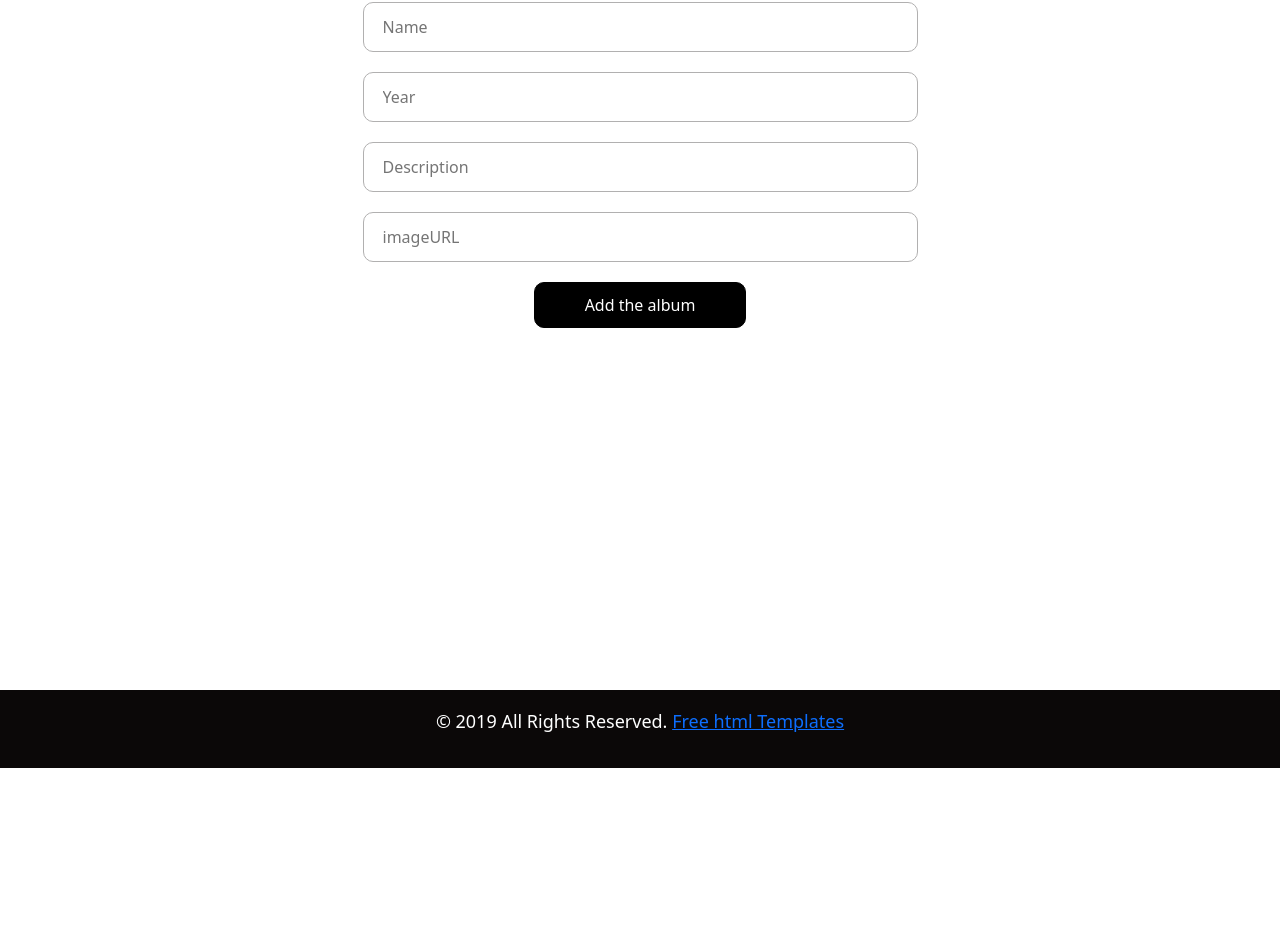
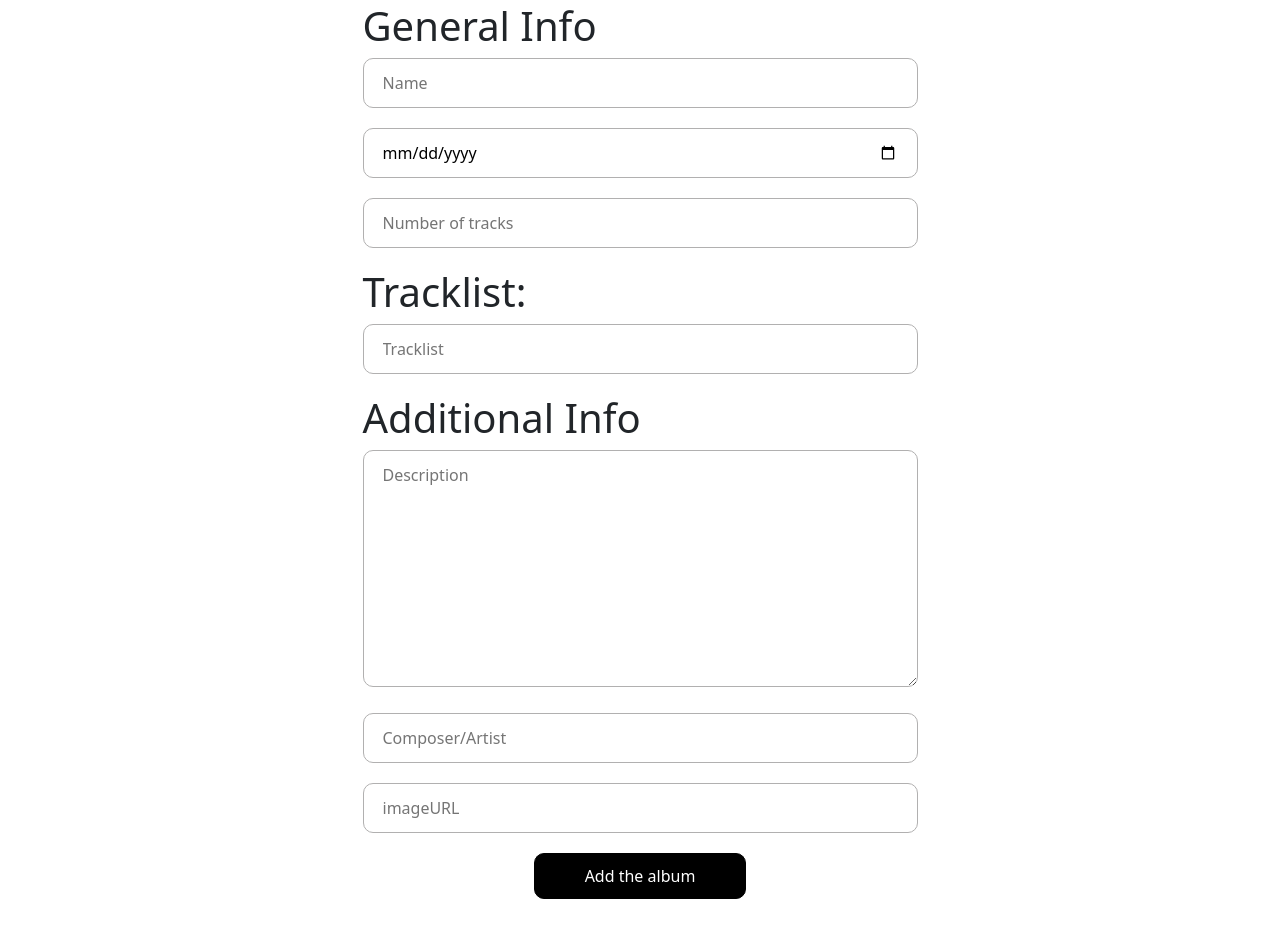
Before and after one commit to GeorgiHadzhiev/AlbumRepo, a React (Create React App) app: page /add in a window 1280 px wide. Shown: the part 277-1214 px from the top of the page. Before the commit the page ends 1045 px from the top, so only its background shows below. Built offline with nearby package versions, Linux system fonts and the light colour scheme.

Commit message:
Did some refactoring on the Add page
I still need to figure out the Tracklisting part

```diff
--- a/src/components/Add/Add.js
+++ b/src/components/Add/Add.js
@@ -1,29 +1,33 @@
 import { useNavigate } from 'react-router';
-import { useContext } from 'react';
+import { useContext,useState } from 'react';
+
 import {AuthContext} from '../../contexts/AuthContext.js'
-
 import albumService from '../../services/albumService.js'
+import styles from './Add.module.css'
 
 export default function Add(){
 
-    const {user} = useContext(AuthContext)
-    let navigate  = useNavigate()
+    const {user} = useContext(AuthContext);
+    let navigate  = useNavigate();
+
 
     function onAlbumCreate(e){
 
         e.preventDefault()
 
+
         let formData = new FormData(e.currentTarget);
 
-        let name = formData.get('Name')
-        let year = formData.get('Year')
-        let description = formData.get('Description')
+        let name = formData.get('name')
+        let data = formData.get('data')
+        let numberOfSongs = formData.get('number-of-songs')
+        let description = formData.get('description')
         let imageURL = formData.get('imageURL')
 
         albumService.create({
 
             name,
-            year,
+            data,
             description,
             imageURL,
 
@@ -59,14 +63,30 @@ export default function Add(){
 
                             <form onSubmit={onAlbumCreate}>
                                 <div className="row">
+                                    <h1>General Info</h1>
                                     <div className="col-sm-12">
-                                        <input className="contactus" placeholder="Name" type="text" name="Name" />
+                                        <input className="contactus" placeholder="Name" type="text" name="name" />
                                     </div>
                                     <div className="col-sm-12">
-                                        <input className="contactus" placeholder="Year" type="text" name="Year" />
+                                        <input className="contactus" type="date" name="data" />
                                     </div>
                                     <div className="col-sm-12">
-                                        <input className="contactus" placeholder="Description" type="text" name="Description" />
+                                        <input className="contactus" type="number" placeholder="Number of tracks" name="number-of-songs" />
+                                    </div>
+
+                                    <h1>Tracklist:</h1>
+
+                                    <div className={styles.tracklistContainer}>
+                                        <input className={styles.tracklist} placeholder="Tracklist" type="text" name="tracklist" />
+                                    </div>
+
+                                    <h1>Additional Info</h1>
+
+                                    <div className="col-sm-12">
+                                        <textarea className={styles.description} placeholder="Description" type="text" name="description" />
+                                    </div>
+                                    <div className="col-sm-12">
+                                        <input className="contactus" placeholder="Composer/Artist" type="text" name="composer-artist" />
                                     </div>
                                     <div className="col-sm-12">
                                         <input className="contactus" placeholder="imageURL" type="text" name="imageURL" />
--- /dev/null
+++ b/src/components/Add/Add.module.css
@@ -0,0 +1,30 @@
+.description{
+
+    border: #b1b0b0 solid 1px;
+    padding: 12px 19px;
+    margin-bottom: 20px;
+    border-radius: 10px;
+    color: #000;
+    width: 100%;
+    height: 237px;
+
+}
+.tracklistContainer{
+
+    /* position: relative;
+    right: 20px; */
+
+    flex: 0 0 100%;
+    max-width: 100%;
+
+}
+.tracklist{
+
+    border: #b1b0b0 solid 1px;
+    padding: 12px 19px;
+    margin-bottom: 20px;
+    border-radius: 10px;
+    color: #000;
+    width: 100%;
+
+}
```
